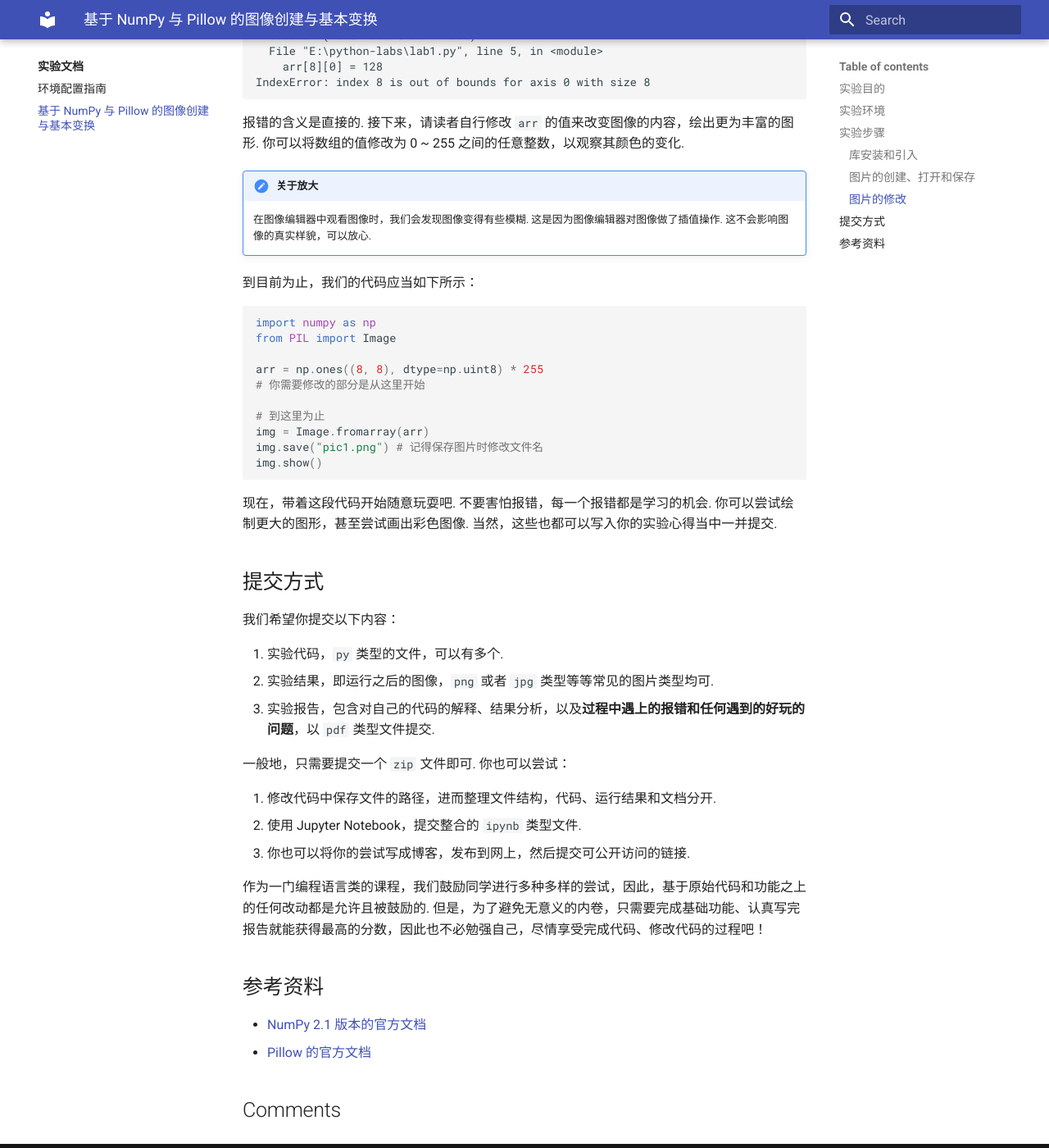
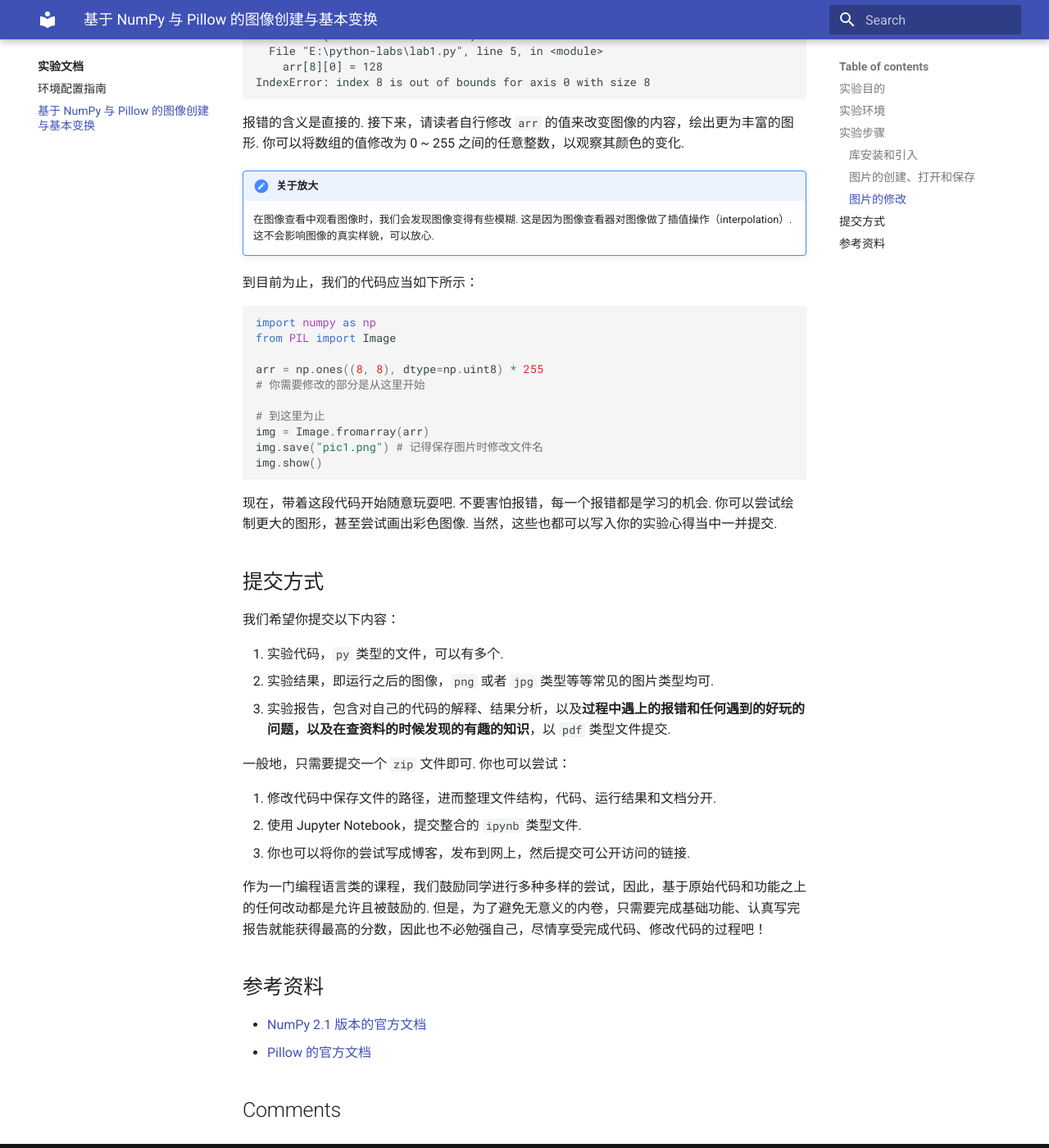
Before and after one commit to FrightenedFoxCN/python2024aw, an MkDocs documentation site: the page built from docs/bonus/01numpy.md, in a window 1280 px wide and 1400 px high, scrolled down 3068 px. Shown: the whole window at 82% size. Built offline with MkDocs 1.6.1 and Material for MkDocs 9.7.7, drawn with Linux system fonts in a browser that asks for light colours; comment, search, counter and statistics services are not loaded; some of the changed text lies outside the part shown.

Commit message:
docs: 修改 typo

```diff
--- a/docs/bonus/01numpy.md
+++ b/docs/bonus/01numpy.md
@@ -105,7 +105,7 @@ IndexError: index 8 is out of bounds for axis 0 with size 8
 
 !!! note "关于放大"
 
-    在图像编辑器中观看图像时，我们会发现图像变得有些模糊. 这是因为图像编辑器对图像做了插值操作. 这不会影响图像的真实样貌，可以放心.
+    在图像查看中观看图像时，我们会发现图像变得有些模糊. 这是因为图像查看器对图像做了插值操作（interpolation）. 这不会影响图像的真实样貌，可以放心.
 
 到目前为止，我们的代码应当如下所示：
 
@@ -130,7 +130,7 @@ img.show()
 
 1. 实验代码，`py` 类型的文件，可以有多个.
 2. 实验结果，即运行之后的图像，`png` 或者 `jpg` 类型等等常见的图片类型均可.
-3. 实验报告，包含对自己的代码的解释、结果分析，以及**过程中遇上的报错和任何遇到的好玩的问题**，以 `pdf` 类型文件提交.
+3. 实验报告，包含对自己的代码的解释、结果分析，以及**过程中遇上的报错和任何遇到的好玩的问题，以及在查资料的时候发现的有趣的知识**，以 `pdf` 类型文件提交.
 
 一般地，只需要提交一个 `zip` 文件即可. 你也可以尝试：
 
```
Also changed, not shown: other parts of docs/bonus/01numpy.md (+1 -1 lines), docs/bonus/00env.md (+8 -4 lines).
